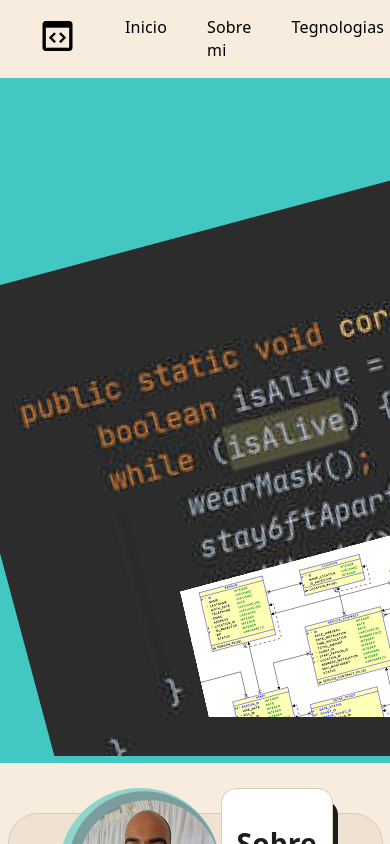
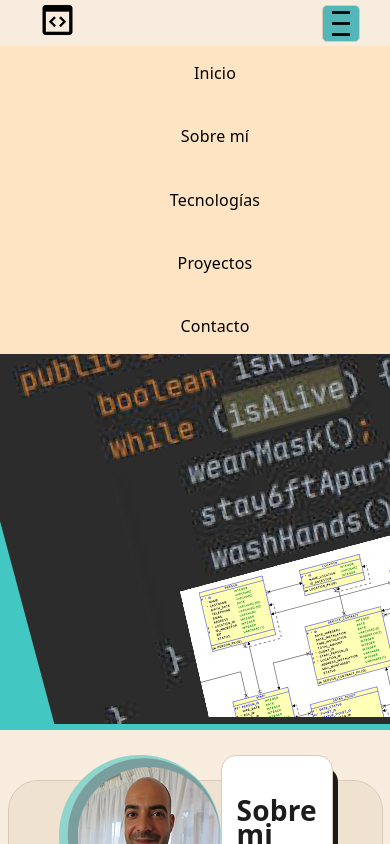
Before and after one commit to Toni8482/Portfolio, a Vue app: page / in a window 390 px wide. Shown: the top 844 px of the page. Built offline with nearby package versions, Linux system fonts and the light colour scheme.

Commit message:
Header responsive y función de descarga de CV

```diff
--- a/src/App.vue
+++ b/src/App.vue
@@ -2,11 +2,11 @@
 
 <template>
   <Header/>
-  <Hero></Hero>
-  <About></About>
-  <Skins></Skins>
-  <Projects></Projects>
-  <Contact></Contact>
+  <Hero id="inicio"></Hero>
+  <About id="sobre_mi"></About>
+  <Skins id="tecnologias"></Skins>
+  <Projects id="proyectos"></Projects>
+  <Contact id="contacto"></Contact>
   <Footer></Footer>
 </template>
 
--- a/src/components/Button.vue
+++ b/src/components/Button.vue
@@ -1,26 +1,23 @@
 <template>
-
-
-    <button @click="saludar">{{ buttonText }}</button>
-
+  <button @click="initBtn">{{ buttonText }}<img class="icon" v-if="icon_path" :src="icon_path" alt="icon"></button>
 </template>
 
 <script>
 export default {
   name: 'Button',
-  props:{
-    buttonText:String
+  props: {
+    buttonText: String,
+    icon_path: String
   },
 
   data() {
     return {
-
     }
   },
 
   methods: {
-    saludar() {
-      console.log('¡Hola!')
+    initBtn() {
+      this.$emit('init-button', true);
     }
   },
 
@@ -31,13 +28,19 @@ export default {
 </script>
 
 <style scoped>
+button {
+  display: flex;
+  background-color: var(--accent);
+  color: black;
+  border-radius: 15px;
+  padding: 0 12px 0 12px;
+  border-color: black;
+  cursor: pointer;
+  align-items: center;
+  justify-content: center;
+}
 
-button{
-    background-color:var(--accent);
-    color: black;
-    border-radius: 15px;
-    padding:0 12px 0 12px;
-    border-color: black;
-    cursor: pointer;
+.icon {
+  width: 30px;
 }
 </style>
--- a/src/components/Header.vue
+++ b/src/components/Header.vue
@@ -7,19 +7,38 @@
 
         <!-- NAV-BAR -->
 
-        <div>
+        <div class="nav-bar">
             <ul>
-                <li><a href="">Inicio</a></li>
-                <li><a href="">Sobre mi</a></li>
-                <li><a href="">Tegnologias</a></li>
-                <li><a href="">Proyectos</a></li>
-                <li><a href="">Contacto</a></li>
+                <li><a href="#inicio">Inicio</a></li>
+                <li><a href="#sobre_mi">Sobre mí</a></li>
+                <li><a href="#tecnologias">Tecnologías</a></li>
+                <li><a href="#proyectos">Proyectos</a></li>
+                <li><a href="#contacto">Contacto</a></li>
             </ul>
         </div>
 
         <!-- DESCARGA CV -->
 
-        <div><Button button-text="Descargar CV"></Button></div>
+        <div class="section-download-cv"><Button class="btn-cv" button-text="Descargar CV" :icon_path=icon_path
+                @init-button="downloadCV"></Button></div>
+
+        <!-- NAV-BAR-PHONE -->
+
+        <div class="menu-phone">
+            <button class="nav-phone" @click="desplegarMenuPhone">
+                <img src="../assets/sandwich.png" alt="sandwich">
+            </button>
+
+            <div class="menu-desplegable" :class="[desplegable ? 'desactivado' : 'activado']">
+                <ul>
+                    <li><a href="#inicio">Inicio</a></li>
+                    <li><a href="#sobre_mi">Sobre mí</a></li>
+                    <li><a href="#tecnologias">Tecnologías</a></li>
+                    <li><a href="#proyectos">Proyectos</a></li>
+                    <li><a href="#contacto">Contacto</a></li>
+                </ul>
+            </div>
+        </div>
     </div>
 </template>
 
@@ -34,11 +53,39 @@ export default {
 
     data() {
         return {
-
+            desplegable: false,
+            icon_path: '../src/assets/Download.svg',
+            downloadPath: '../src/assets/cv.pdf'
         }
     },
 
     methods: {
+
+
+        desplegarMenuPhone() {
+            if (this.desplegable) {
+                this.desplegable = false;
+
+                console.log(this.desplegable);
+            }
+            else {
+                this.desplegable = true;
+                console.log(this.desplegable);
+            }
+        },
+
+        /* DESCARGAR CURRICULUM */
+
+        downloadCV(init) {
+            console.log(init);
+            let resultConfirm = confirm("Descargar curriculum");
+            if (resultConfirm) {
+                const enlace = document.createElement("a");
+                enlace.href = this.downloadPath;
+                enlace.download = "Toni_Tirado_CV.pdf";
+                enlace.click();
+            }
+        }
 
     },
 
@@ -52,11 +99,12 @@ export default {
 .header {
     display: flex;
     width: 100%;
-    background-color:transparent;
+    background-color: transparent;
     align-items: center;
     justify-content: space-between;
     padding: 0px 30px 0px 30px;
     box-sizing: border-box;
+    position: relative;
 }
 
 
@@ -71,10 +119,81 @@ export default {
     text-decoration: none;
 }
 
-
 .header ul a:hover {
     color: rgb(173, 120, 120);
 
 }
 
+.menu-phone,
+.nav-phone {
+    display: none;
+}
+
+.menu-desplegable {
+    display: none;
+    position: absolute;
+    top: 100%;
+    left: 0;
+    background-color: bisque;
+    width: 100%;
+    transition: all 1s;
+    overflow: hidden;
+}
+
+.menu-desplegable ul {
+    display: flex;
+    flex-direction: column;
+    justify-content: center;
+    align-items: center;
+
+}
+
+.btn-cv {
+
+    font-weight: 600;
+}
+
+@media (max-width: 992px) {}
+
+
+@media (max-width: 720px) {
+
+    .nav-bar {
+        display: none;
+
+    }
+
+    .section-download-cv {
+        display: none;
+    }
+
+
+    .menu-phone {
+        display: block;
+    }
+
+    .nav-phone {
+        display: flex;
+        background-color: var(--accent);
+        border: solid 1px;
+        border-radius: 5px;
+        border-color: var(--border);
+    }
+
+    .menu-desplegable {
+        display: block;
+    }
+
+
+    .menu-desplegable.desactivado {
+
+        max-height: 0;
+    }
+
+    .menu-desplegable.activado {
+        max-height: 100vh;
+
+    }
+
+}
 </style>
```
Also changed, not shown: src/assets/sandwich.png (added), 1 other file (tests, documents, lock files or other folders).
